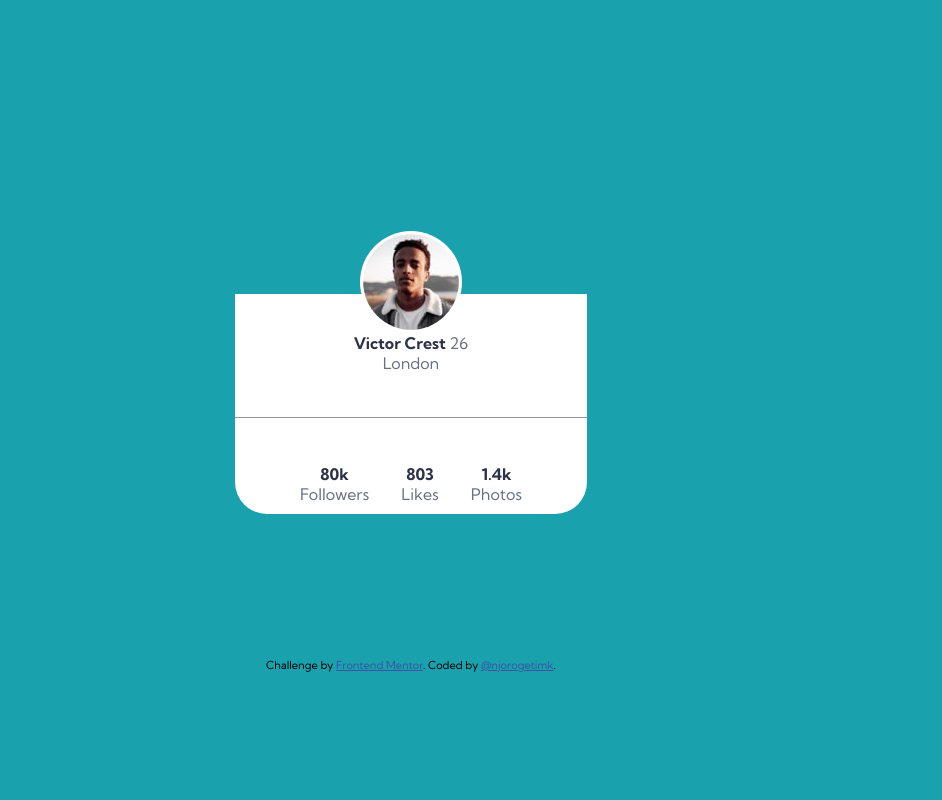
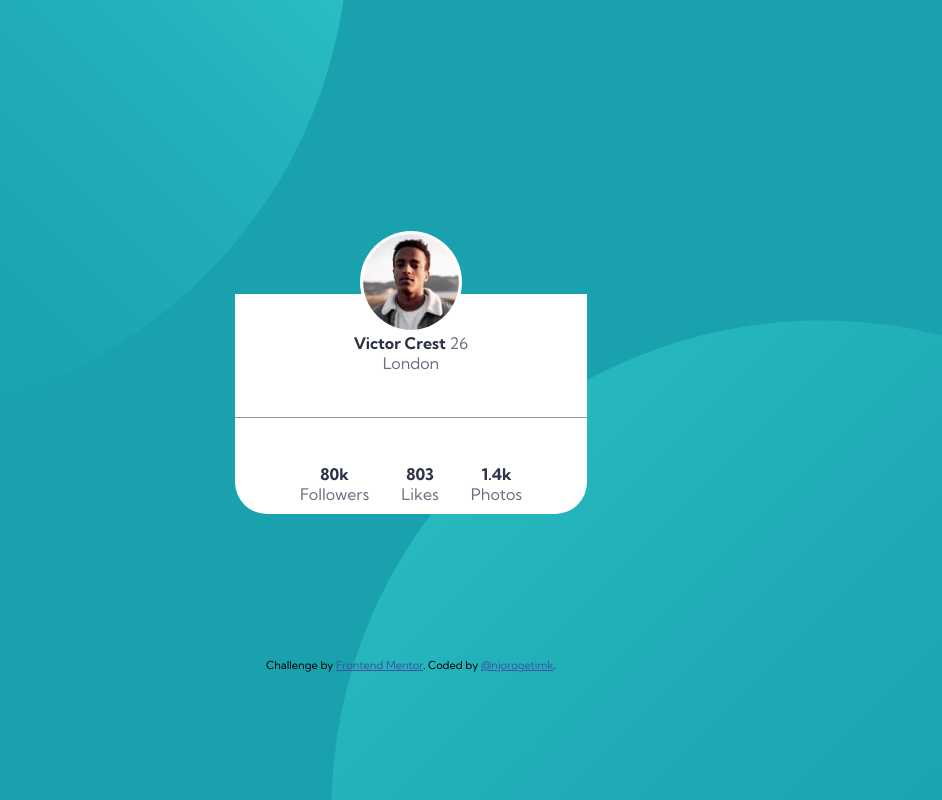
Before and after one commit to njorogetimk/Frontend-Mentor-Profile-card-component, a plain HTML site: page index.html in a window 1280 px wide. Shown: the whole page, without its empty margins (229-1171 px from the left). Drawn offline with Linux system fonts and the light colour scheme; the site is published under a folder, as on GitHub Pages, so addresses that start at the root find nothing.

Commit message:
Use relative routing

```diff
--- a/scss/style.scss
+++ b/scss/style.scss
@@ -16,8 +16,8 @@ $darkgray: hsl(0, 0%, 59%);
 
 body {
   background-color: $darkcyan;
-  background-image: url(/images/bg-pattern-bottom.svg),
-    url(/images/bg-pattern-top.svg);
+  background-image: url(../images/bg-pattern-bottom.svg),
+    url(../images/bg-pattern-top.svg);
   background-repeat: no-repeat, no-repeat;
   background-position: 35rem 20rem, -25rem -35rem;
 }
@@ -50,7 +50,7 @@ body {
     border-radius: 2rem 2rem 0 0;
     width: fit-content;
     height: 150px;
-    background-image: url(/images/bg-pattern-card.svg);
+    background-image: url(../images/bg-pattern-card.svg);
   }
 
   .bottom {
```
Also changed, not shown: css/style.css.
